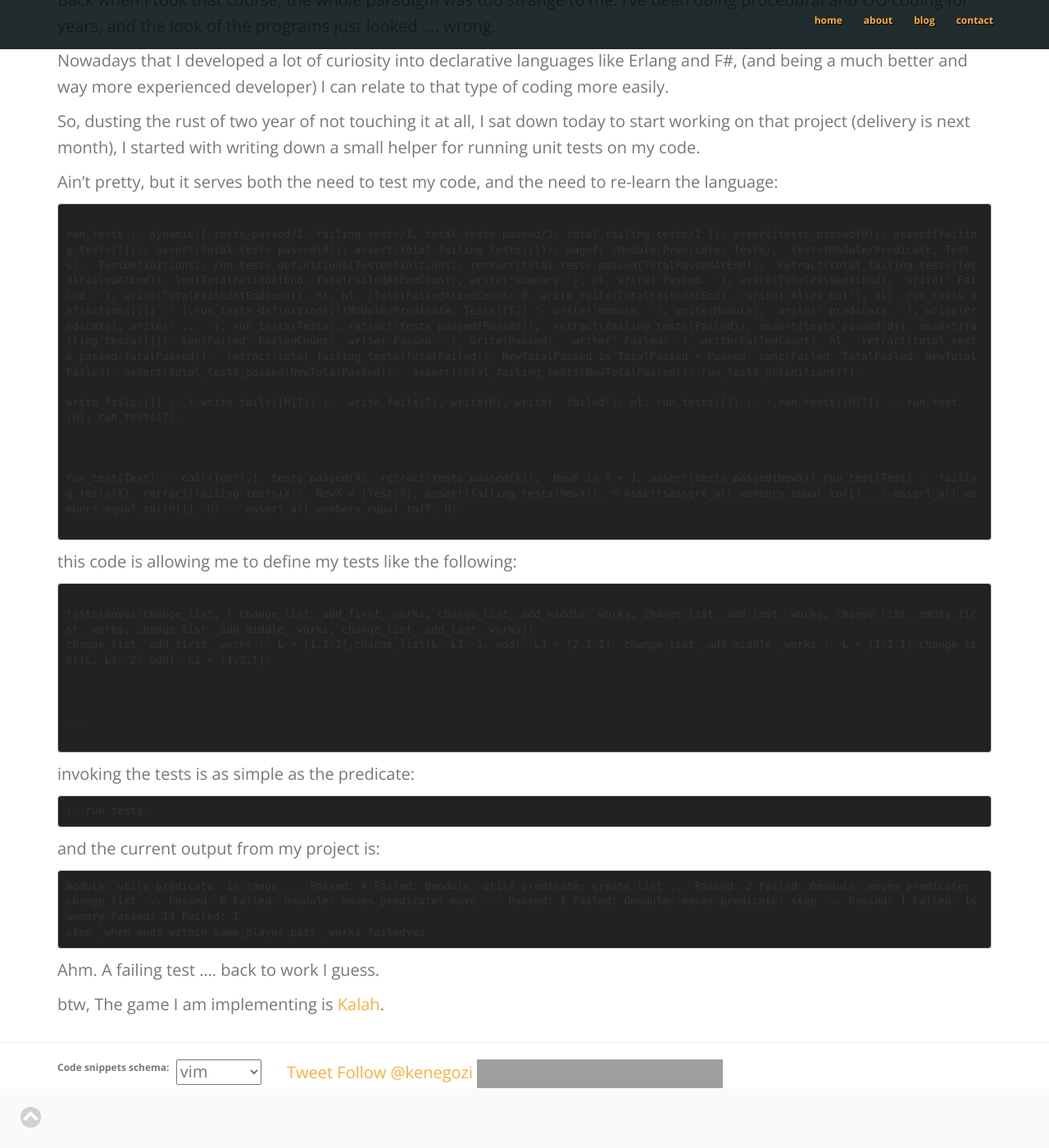
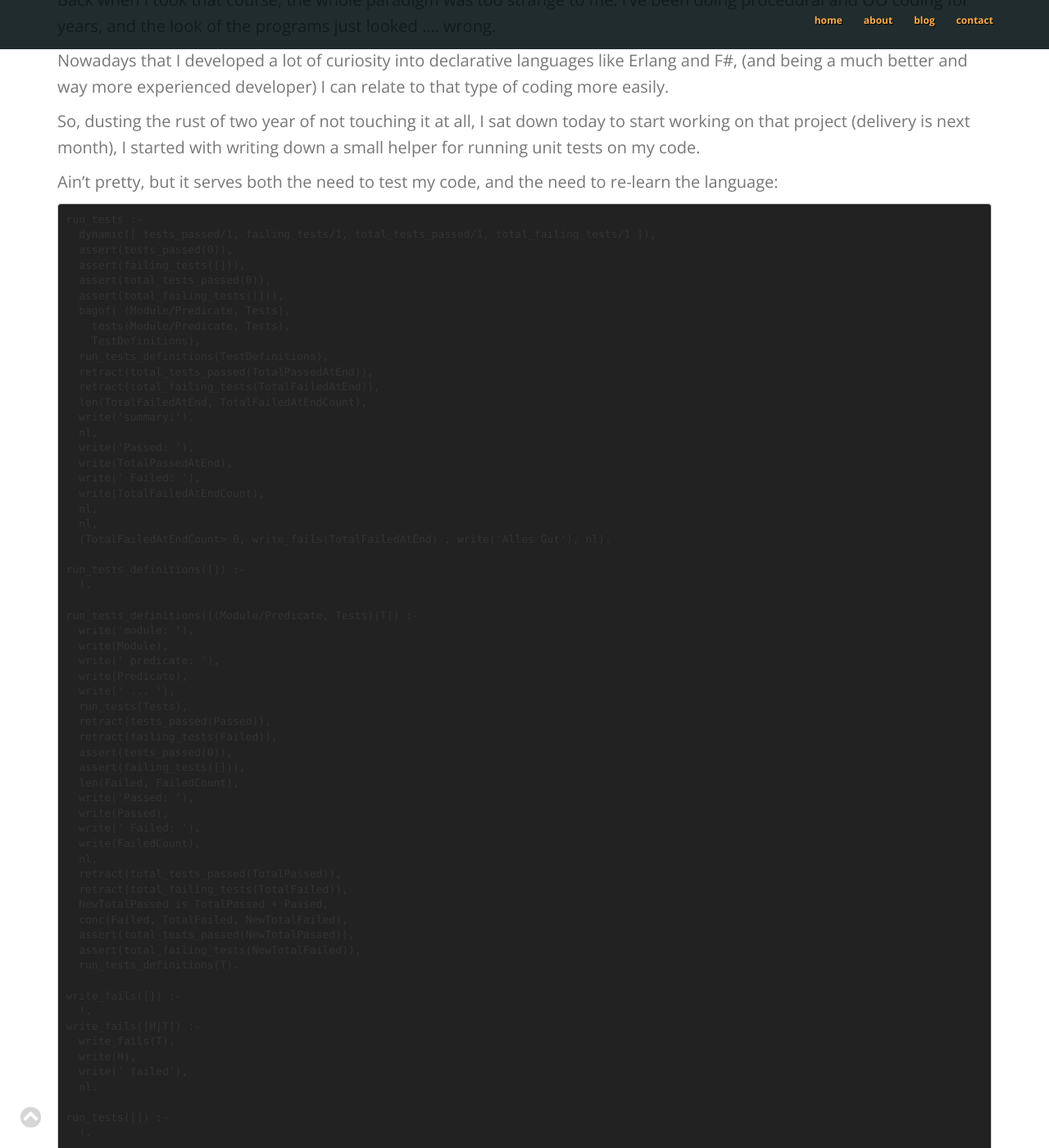
Before and after one commit to kenegozi/kenegozi.github.io, a Jekyll site: the page built from _posts/2008-07-24-unit-testing-in-prolog.markdown, in a window 1280 px wide and 1400 px high, scrolled down 316 px. Shown: the whole window at 82% size. Built offline with Jekyll 4.4.1, drawn with Linux system fonts in a browser that asks for light colours; nearby versions of some CDN libraries; comment, search, counter and statistics services are not loaded; some of the changed text lies outside the part shown; grey boxes are pictures that could not be loaded.

Commit message:
restructuring newlines in code blocks

````diff
--- a/_posts/2008-07-24-unit-testing-in-prolog.markdown
+++ b/_posts/2008-07-24-unit-testing-in-prolog.markdown
@@ -27,15 +27,89 @@ Ain't pretty, but it serves both the need to test my code, and the need to re-le
 
 
 ```
+run_tests :-
+  dynamic([ tests_passed/1, failing_tests/1, total_tests_passed/1, total_failing_tests/1 ]),
+  assert(tests_passed(0)),
+  assert(failing_tests([])),
+  assert(total_tests_passed(0)),
+  assert(total_failing_tests([])),
+  bagof( (Module/Predicate, Tests),
+    tests(Module/Predicate, Tests),
+    TestDefinitions),
+  run_tests_definitions(TestDefinitions),
+  retract(total_tests_passed(TotalPassedAtEnd)),
+  retract(total_failing_tests(TotalFailedAtEnd)),
+  len(TotalFailedAtEnd, TotalFailedAtEndCount),
+  write('summary:'),
+  nl,
+  write('Passed: '),
+  write(TotalPassedAtEnd),
+  write(' Failed: '),
+  write(TotalFailedAtEndCount),
+  nl,
+  nl,
+  (TotalFailedAtEndCount> 0, write_fails(TotalFailedAtEnd) ; write('Alles Gut'), nl).
 
-run_tests :- dynamic([ tests_passed/1, failing_tests/1, total_tests_passed/1, total_failing_tests/1 ]), assert(tests_passed(0)), assert(failing_tests([])), assert(total_tests_passed(0)), assert(total_failing_tests([])), bagof( (Module/Predicate, Tests),  tests(Module/Predicate, Tests),  TestDefinitions), run_tests_definitions(TestDefinitions), retract(total_tests_passed(TotalPassedAtEnd)),  retract(total_failing_tests(TotalFailedAtEnd)), len(TotalFailedAtEnd, TotalFailedAtEndCount), write('summary:'), nl, write('Passed: '), write(TotalPassedAtEnd),  write(' Failed: '), write(TotalFailedAtEndCount), nl, nl, (TotalFailedAtEndCount> 0, write_fails(TotalFailedAtEnd) ; write('Alles Gut'), nl). run_tests_definitions([]) :- !.run_tests_definitions([(Module/Predicate, Tests)|T]) :- write('module: '), write(Module),  write(' predicate: '), write(Predicate), write(' ... '), run_tests(Tests), retract(tests_passed(Passed)),  retract(failing_tests(Failed)), assert(tests_passed(0)), assert(failing_tests([])), len(Failed, FailedCount), write('Passed: '), write(Passed),  write(' Failed: '), write(FailedCount), nl,  retract(total_tests_passed(TotalPassed)),  retract(total_failing_tests(TotalFailed)), NewTotalPassed is TotalPassed + Passed, conc(Failed, TotalFailed, NewTotalFailed), assert(total_tests_passed(NewTotalPassed)),  assert(total_failing_tests(NewTotalFailed)), run_tests_definitions(T).
+run_tests_definitions([]) :-
+  !.
 
-write_fails([]) :- !.write_fails([H|T]) :-  write_fails(T), write(H), write(' failed'), nl. run_tests([]) :- !.run_tests([H|T]) :- run_test(H), run_tests(T).
+run_tests_definitions([(Module/Predicate, Tests)|T]) :-
+  write('module: '),
+  write(Module),
+  write(' predicate: '),
+  write(Predicate),
+  write(' ... '),
+  run_tests(Tests),
+  retract(tests_passed(Passed)),
+  retract(failing_tests(Failed)),
+  assert(tests_passed(0)),
+  assert(failing_tests([])),
+  len(Failed, FailedCount),
+  write('Passed: '),
+  write(Passed),
+  write(' Failed: '),
+  write(FailedCount),
+  nl,
+  retract(total_tests_passed(TotalPassed)),
+  retract(total_failing_tests(TotalFailed)),
+  NewTotalPassed is TotalPassed + Passed,
+  conc(Failed, TotalFailed, NewTotalFailed),
+  assert(total_tests_passed(NewTotalPassed)),
+  assert(total_failing_tests(NewTotalFailed)),
+  run_tests_definitions(T).
 
+write_fails([]) :-
+  !.
+write_fails([H|T]) :-
+  write_fails(T),
+  write(H),
+  write(' failed'),
+  nl.
 
+run_tests([]) :-
+  !.
 
-run_test(Test) :- call(Test),!, tests_passed(X), retract(tests_passed(X)),  NewX is X + 1, assert(tests_passed(NewX)).run_test(Test) :- failing_tests(X), retract(failing_tests(X)), NewX = [Test|X], assert(failing_tests(NewX)). % Assertsassert_all_members_equal_to([], _).assert_all_members_equal_to([H|T], H) :- assert_all_members_equal_to(T, H).
+run_tests([H|T]) :-
+  run_test(H),
+  run_tests(T).
 
+run_test(Test) :-
+  call(Test),
+  !,
+  tests_passed(X),
+  retract(tests_passed(X)),
+  NewX is X + 1, assert(tests_passed(NewX)).
+
+run_test(Test) :-
+  failing_tests(X),
+  retract(failing_tests(X)),
+  NewX = [Test|X],
+  assert(failing_tests(NewX)).
+
+% Asserts
+assert_all_members_equal_to([], _).
+assert_all_members_equal_to([H|T], H) :-
+  assert_all_members_equal_to(T, H).
 ```
 
 
@@ -43,12 +117,23 @@ run_test(Test) :- call(Test),!, tests_passed(X), retract(tests_passed(X)),  NewX
 this code is allowing me to define my tests like the following:
 
 ```
+tests(moves/change_list, [
+  change_list__add_first__works,
+  change_list__add_middle__works,
+  change_list__add_last__works,
+  change_list__empty_first__works,
+  change_list__add_middle__works,
+  change_list__add_last__works]).
 
-tests(moves/change_list, [ change_list__add_first__works, change_list__add_middle__works, change_list__add_last__works, change_list__empty_first__works, change_list__add_middle__works, change_list__add_last__works]).
-change_list__add_first__works :- L = [1,1,1],change_list(L, L1, 1, add), L1 = [2,1,1]. change_list__add_middle__works :- L = [1,1,1],change_list(L, L1, 2, add), L1 = [1,2,1].
+change_list__add_first__works :-
+  L = [1,1,1],
+  change_list(L, L1, 1, add),
+  L1 = [2,1,1].
 
-
-
+change_list__add_middle__works :-
+  L = [1,1,1],
+  change_list(L, L1, 2, add),
+  L1 = [1,2,1].
 ...
 
 ```
@@ -66,8 +151,15 @@ invoking the tests is as simple as the predicate:
 and the current output from my project is:
 
 ```
-module: utils predicate: in_range ... Passed: 4 Failed: 0module: utils predicate: create_list ... Passed: 2 Failed: 0module: moves predicate: change_list ... Passed: 6 Failed: 0module: moves predicate: move ... Passed: 1 Failed: 0module: moves predicate: step ... Passed: 1 Failed: 1summary:Passed: 14 Failed: 1
-step__when_ends_within_same_player_pits__works failedyes
+module: utils predicate: in_range ... Passed: 4 Failed: 0
+module: utils predicate: create_list ... Passed: 2 Failed: 0
+module: moves predicate: change_list ... Passed: 6 Failed: 0
+module: moves predicate: move ... Passed: 1 Failed: 0
+module: moves predicate: step ... Passed: 1 Failed: 1
+summary:Passed: 14 Failed: 1
+step__when_ends_within_same_player_pits__works failed
+
+yes
 ```
 
 
````
